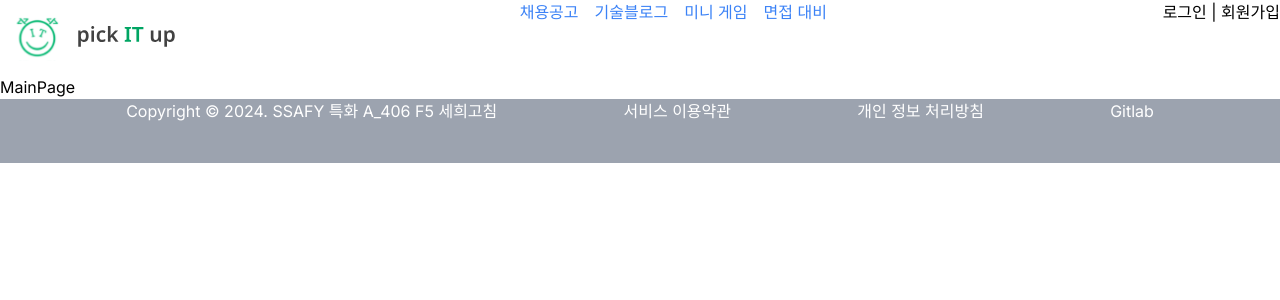
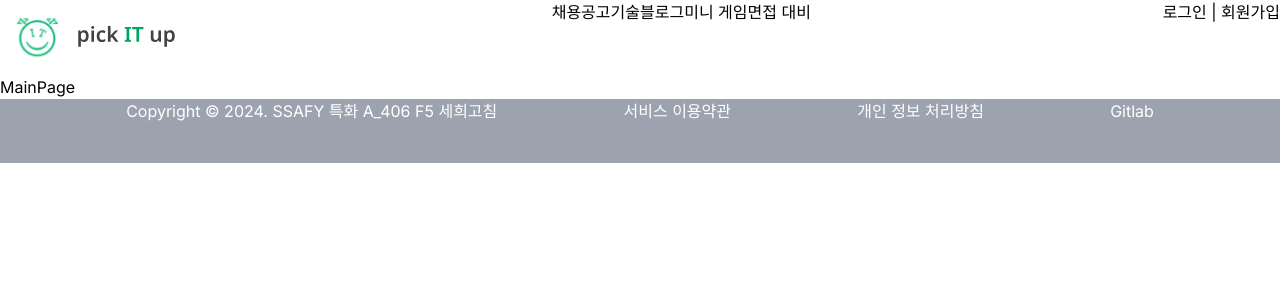
Before and after one commit to yhc-key/pickITup, a Next.js app in the folder frontend/: page / in a window 1280 px wide. Shown: the top 300 px of the page. Built offline with nearby package versions, Linux system fonts and the light colour scheme.

Commit message:
✨Feat :  Refactoring header

```diff
--- /dev/null
+++ b/frontend/components/header.tsx
@@ -0,0 +1,36 @@
+
+import Link from "next/link";
+import { usePathname } from "next/navigation";
+
+interface LinkType {
+  name: string;
+  href: string;
+}
+
+export default function Header() {
+  const navLinks: LinkType[] = [
+    { name: "채용공고", href: "/recruit" },
+    { name: "기술블로그", href: "/techBlog" },
+    { name: "미니 게임", href: "/game" },
+    { name: "면접 대비", href: "/interview" },
+  ];
+
+  const pathname = usePathname();
+
+  return (
+    <div className="flex text-center justify-center">
+      {navLinks.map((link: LinkType) => {
+        const isActive = pathname.startsWith(link.href);
+        return (
+          <Link
+            href={link.href}
+            key={link.name}
+            className={isActive ? "font-bold mr-4" : "text-blue-500 mr-4"}
+          >
+            {link.name}
+          </Link>
+        );
+      })}
+    </div>
+  );
+}
--- a/frontend/src/app/layout.tsx
+++ b/frontend/src/app/layout.tsx
@@ -5,19 +5,15 @@ import { Inter } from "next/font/google";
 import "./globals.css";
 import Image from "next/image";
 import Link from "next/link";
+import Header from "../../components/header";
 
-interface LinkType {
-  name: string;
-  href: string;
-}
 
 const inter = Inter({ subsets: ["latin"] });
-const navLinks: LinkType[] = [
-  { name: "채용공고", href: "/recruit",},
-  { name: "기술블로그", href: "/techBlog" },
-  { name: "미니 게임", href: "/game" },
-  { name: "면접 대비", href: "/interview" },
-];
+
+const signLinks = [
+  { name: "로그인", href: "/login"},
+  { name: "회원가입", href: "/signUp"}
+]
 
 // export const metadata: Metadata = {
 //   title: "pick IT up",
@@ -29,7 +25,6 @@ export default function RootLayout({
 }: Readonly<{
   children: React.ReactNode;
 }>) {
-  const pathname = usePathname();
   return (
     <html lang="kr">
       <body className={inter.className}>
@@ -39,20 +34,7 @@ export default function RootLayout({
               <Image src="/pickITup.svg" alt="logo" width="200" height="1" />
             </Link>
           </div>
-          <div className="flex text-center justify-center">
-            {navLinks.map((link: LinkType) => {
-              const isActive = pathname.startsWith(link.href);
-              return (
-                <Link
-                  href={link.href}
-                  key={link.name}
-                  className={isActive ? "font-bold mr-4" :  "text-blue-500 mr-4"}
-                >
-                  {link.name}
-                </Link>
-              );
-            })}
-          </div>
+          <Header />
           <div>로그인 | 회원가입</div>
         </header>
         <main>{children}</main>
```
Also changed, not shown: frontend/src/app/myPage/page.tsx (renamed from frontend/src/app/myPage/page copy.tsx).
